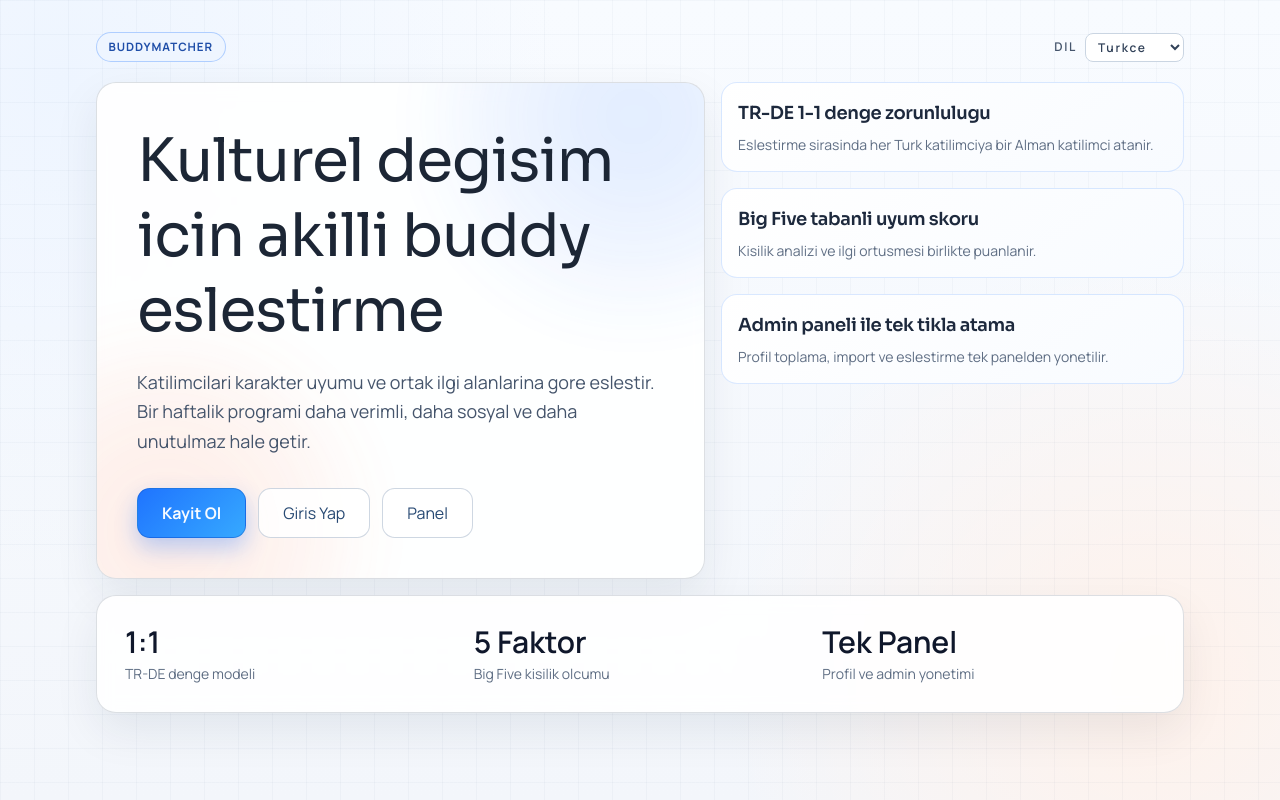
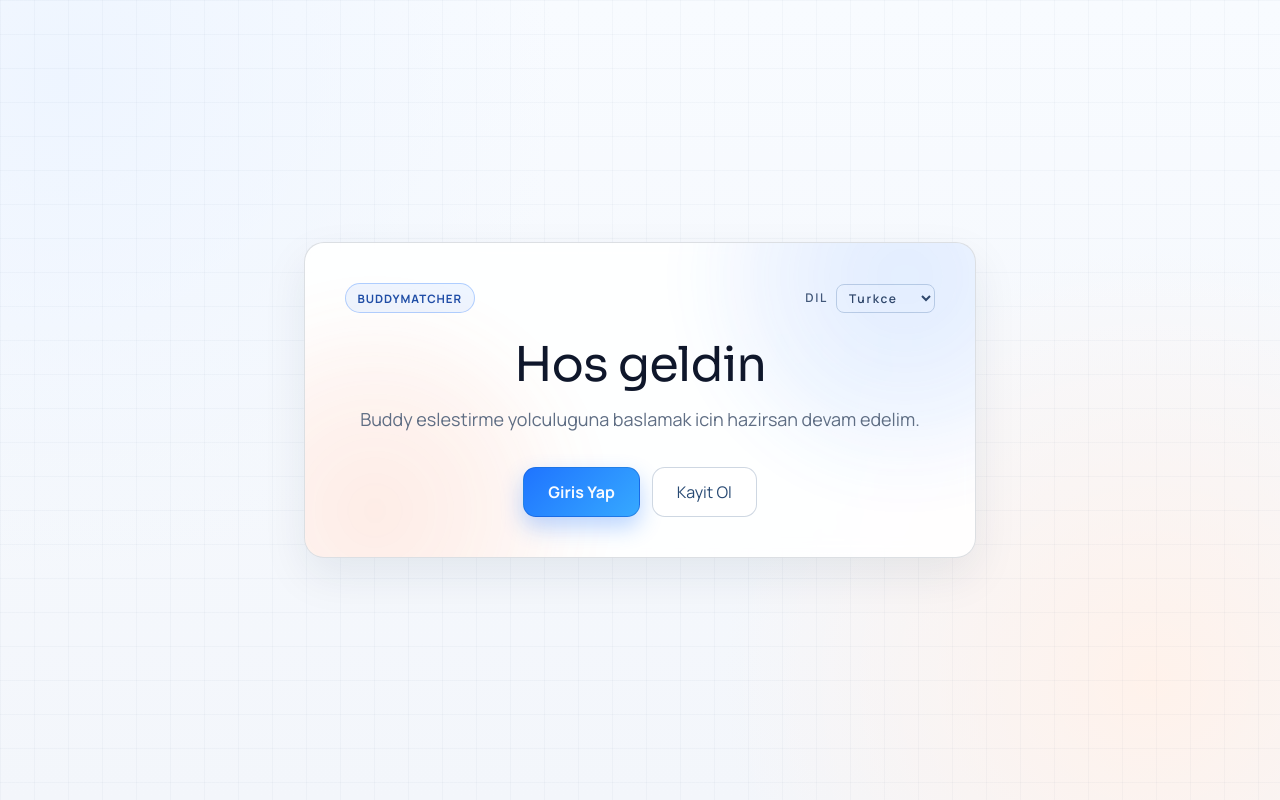
Before and after one commit to Emiray02/BuddyMatcher, a Next.js app in the folder buddymatcher-web/: page / in a window 1280 px wide. Built offline with nearby package versions, Linux system fonts and the light colour scheme.

Commit message:
Simplify welcome and login screens

```diff
--- a/buddymatcher-web/src/app/login/page.tsx
+++ b/buddymatcher-web/src/app/login/page.tsx
@@ -40,25 +40,15 @@ export default function LoginPage() {
   return (
     <div className="app-shell">
       <div className="app-wrap flex min-h-screen items-center">
-        <div className="panel fade-in grid w-full overflow-hidden lg:grid-cols-2">
-          <aside className="relative hidden bg-gradient-to-br from-blue-700 to-blue-500 p-10 text-white lg:block">
-            <div className="absolute -top-8 -left-10 h-40 w-40 rounded-full bg-white/20 blur-2xl" />
-            <div className="absolute right-0 bottom-0 h-52 w-52 rounded-full bg-orange-300/35 blur-2xl" />
-            <p className="chip border-white/35 bg-white/20 text-white">BuddyMatcher</p>
-            <h2 className="mt-6 max-w-sm text-4xl leading-tight">{t.heroTitle}</h2>
-            <p className="mt-4 max-w-sm text-white/85">{t.heroBody}</p>
-          </aside>
-
-          <section className="p-6 sm:p-8">
-            <div className="mb-7 flex items-center justify-between">
-              <div>
-                <h1 className="text-3xl text-slate-900">{t.login}</h1>
-                <p className="muted mt-2 text-sm">{t.loginSubtitle}</p>
-              </div>
+        <div className="panel fade-in mx-auto w-full max-w-lg p-7 sm:p-8">
+          <div className="mb-6 flex items-center justify-between gap-3">
+            <p className="chip">{t.appName}</p>
             <LanguageSelect locale={locale} onChange={setLocale} label={t.language} />
           </div>
 
-            <form className="rise-in space-y-4" onSubmit={onSubmit}>
+          <h1 className="text-3xl text-slate-900">{t.welcomeBack}</h1>
+
+          <form className="rise-in mt-6 space-y-4" onSubmit={onSubmit}>
             <input
               className="field"
               placeholder={t.identifier}
@@ -84,8 +74,6 @@ export default function LoginPage() {
               {loading ? "..." : t.login}
             </button>
           </form>
-
-          </section>
         </div>
       </div>
     </div>
--- a/buddymatcher-web/src/app/page.tsx
+++ b/buddymatcher-web/src/app/page.tsx
@@ -12,67 +12,30 @@ export default function Home() {
 
   return (
     <div className="app-shell">
-      <div className="app-wrap">
-        <header className="rise-in flex flex-wrap items-center justify-between gap-4">
-          <p className="chip">{t.appName}</p>
-          <LanguageSelect locale={locale} onChange={setLocale} label={t.language} />
-        </header>
+      <div className="app-wrap flex min-h-screen items-center justify-center">
+        <main className="panel fade-in relative w-full max-w-2xl overflow-hidden p-8 text-center sm:p-10">
+          <div className="orb orb-a" />
+          <div className="orb orb-b" />
 
-        <section className="hero-grid mt-5">
-          <article className="panel fade-in relative overflow-hidden p-7 sm:p-10">
-            <div className="orb orb-a" />
-            <div className="orb orb-b" />
+          <div className="mb-7 flex flex-wrap items-center justify-between gap-3 text-left">
+            <p className="chip">{t.appName}</p>
+            <LanguageSelect locale={locale} onChange={setLocale} label={t.language} />
+          </div>
 
-            <h1 className="rise-in max-w-3xl text-4xl leading-tight sm:text-6xl">{t.heroTitle}</h1>
-            <p className="rise-in delay-1 mt-5 max-w-2xl text-base leading-relaxed text-slate-600 sm:text-lg">
-              {t.heroBody}
-            </p>
+          <h1 className="rise-in text-4xl text-slate-900 sm:text-5xl">{t.welcomeTitle}</h1>
+          <p className="rise-in delay-1 muted mx-auto mt-4 max-w-xl text-base leading-relaxed sm:text-lg">
+            {t.welcomeSubtitle}
+          </p>
 
-            <div className="rise-in delay-2 mt-8 flex flex-col gap-3 sm:flex-row">
-              <Link href="/register" className="btn-primary px-6 py-3 text-center">
-                {t.register}
-              </Link>
-              <Link href="/login" className="btn-ghost px-6 py-3 text-center">
-                {t.launch}
-              </Link>
-              <Link href="/dashboard" className="btn-ghost px-6 py-3 text-center">
-                {t.dashboard}
-              </Link>
-            </div>
-          </article>
-
-          <aside className="flex flex-col gap-4">
-            <div className="info-card rise-in delay-1">
-              <h3 className="text-lg font-semibold text-slate-800">{t.heroFeatureOne}</h3>
-              <p className="muted mt-2 text-sm">{t.heroFeatureOneDesc}</p>
-            </div>
-            <div className="info-card rise-in delay-2">
-              <h3 className="text-lg font-semibold text-slate-800">{t.heroFeatureTwo}</h3>
-              <p className="muted mt-2 text-sm">{t.heroFeatureTwoDesc}</p>
-            </div>
-            <div className="info-card rise-in delay-3">
-              <h3 className="text-lg font-semibold text-slate-800">{t.heroFeatureThree}</h3>
-              <p className="muted mt-2 text-sm">{t.heroFeatureThreeDesc}</p>
-            </div>
-          </aside>
-        </section>
-
-        <section className="panel rise-in delay-2 mt-4 p-6 sm:p-7">
-          <div className="grid gap-4 sm:grid-cols-3">
-            <div>
-              <p className="text-3xl font-semibold text-slate-900">1:1</p>
-              <p className="muted mt-1 text-sm">{t.metricOneLabel}</p>
-            </div>
-            <div>
-              <p className="text-3xl font-semibold text-slate-900">5 Faktor</p>
-              <p className="muted mt-1 text-sm">{t.metricTwoLabel}</p>
-            </div>
-            <div>
-              <p className="text-3xl font-semibold text-slate-900">Tek Panel</p>
-              <p className="muted mt-1 text-sm">{t.metricThreeLabel}</p>
-            </div>
+          <div className="rise-in delay-2 mt-8 flex flex-col gap-3 sm:flex-row sm:justify-center">
+            <Link href="/login" className="btn-primary px-6 py-3 text-center">
+              {t.launch}
+            </Link>
+            <Link href="/register" className="btn-ghost px-6 py-3 text-center">
+              {t.register}
+            </Link>
           </div>
-        </section>
+        </main>
       </div>
     </div>
   );
--- a/buddymatcher-web/src/lib/i18n.ts
+++ b/buddymatcher-web/src/lib/i18n.ts
@@ -3,6 +3,9 @@ export type Locale = "tr" | "de" | "en";
 export const text = {
   tr: {
     appName: "BuddyMatcher",
+    welcomeTitle: "Hos geldin",
+    welcomeSubtitle: "Buddy eslestirme yolculuguna baslamak icin hazirsan devam edelim.",
+    welcomeBack: "Tekrar hos geldin. Devam etmek icin giris yap.",
     heroTitle: "Kulturel degisim icin akilli buddy eslestirme",
     heroBody:
       "Katilimcilari karakter uyumu ve ortak ilgi alanlarina gore eslestir. Bir haftalik programi daha verimli, daha sosyal ve daha unutulmaz hale getir.",
@@ -51,6 +54,9 @@ export const text = {
   },
   de: {
     appName: "BuddyMatcher",
+    welcomeTitle: "Willkommen",
+    welcomeSubtitle: "Wenn du bereit bist, starten wir jetzt mit deinem Buddy-Matching.",
+    welcomeBack: "Willkommen zurueck. Bitte einloggen, um fortzufahren.",
     heroTitle: "Intelligentes Buddy Matching fuer kulturellen Austausch",
     heroBody:
       "Ordne je eine deutsche und eine turkische Person anhand von Persoenlichkeit und Interessen optimal zu und mache die Austauschwoche wirkungsvoller.",
@@ -99,6 +105,9 @@ export const text = {
   },
   en: {
     appName: "BuddyMatcher",
+    welcomeTitle: "Welcome",
+    welcomeSubtitle: "If you are ready, let us begin your buddy matching journey.",
+    welcomeBack: "Welcome back. Sign in to continue.",
     heroTitle: "Professional buddy matching for cultural exchange",
     heroBody:
       "Pair one Turkish and one German participant using personality and interests to create a stronger, more memorable exchange week.",
```
Lines whose indentation alone changed are shown as unchanged.
